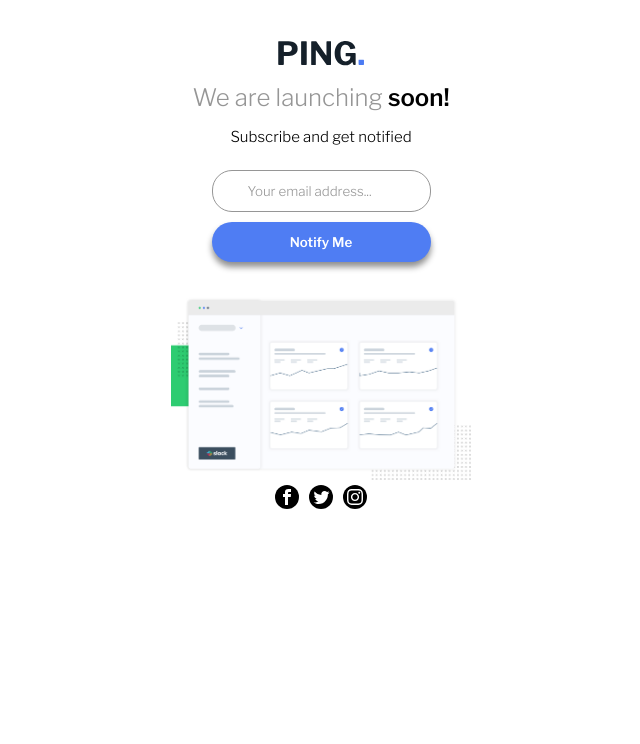
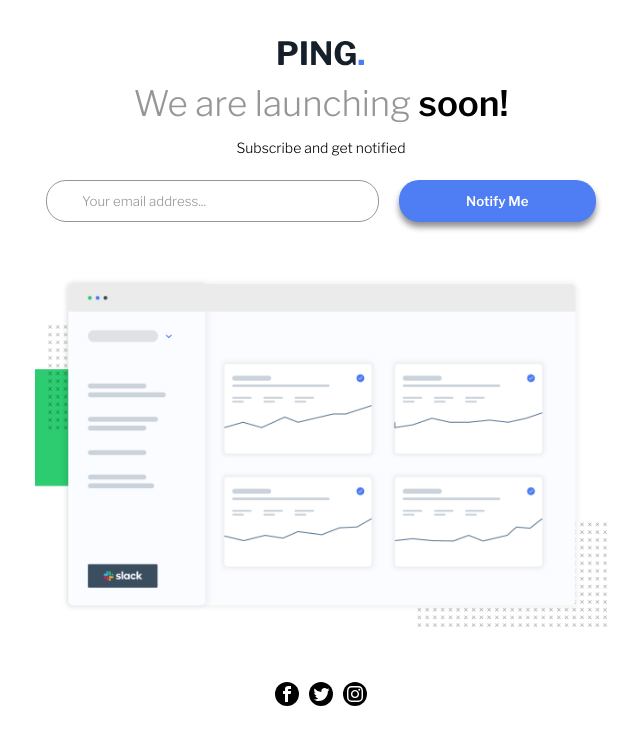
Before and after one commit to Joaovitorsw/ping-coming-soon-page-master, a plain HTML site: page index.html in a window 1280 px wide. Shown: the whole page, without its empty margins (319-959 px from the left). Drawn offline with nearby package versions, Linux system fonts and the light colour scheme.

Commit message:
✨ feat: desktop media query

```diff
--- a/style.css
+++ b/style.css
@@ -123,3 +123,73 @@ body {
 .social-media img:hover {
   background-color: rgba(0, 0, 0, 0.383);
 }
+
+@media screen and (min-width: 600px) {
+  .main-content {
+    width: 100%;
+  }
+  .title {
+    font-size: 35px;
+  }
+  .paragraph {
+    font-size: 14px;
+  }
+  .input-card {
+    width: 550px;
+    flex-direction: row;
+
+    position: relative;
+  }
+  .email-input {
+    width: 100%;
+  }
+  .submit {
+    margin-left: 20px;
+    width: 60%;
+  }
+  .error {
+    position: absolute;
+    bottom: -35px;
+    left: 20px;
+  }
+  .dashboard {
+    margin: 50px 0px;
+    max-width: unset;
+    max-height: 350px;
+  }
+}
+
+@media screen and (min-width: 600px) {
+  .main-content {
+    width: 100%;
+  }
+  .title {
+    font-size: 35px;
+  }
+  .paragraph {
+    font-size: 14px;
+  }
+  .input-card {
+    width: 550px;
+    flex-direction: row;
+
+    position: relative;
+  }
+  .email-input {
+    width: 100%;
+  }
+  .submit {
+    margin-left: 20px;
+    width: 60%;
+  }
+  .error {
+    position: absolute;
+    bottom: -35px;
+    left: 20px;
+  }
+  .dashboard {
+    margin: 50px 0px;
+    max-width: unset;
+    max-height: 350px;
+  }
+}
```
